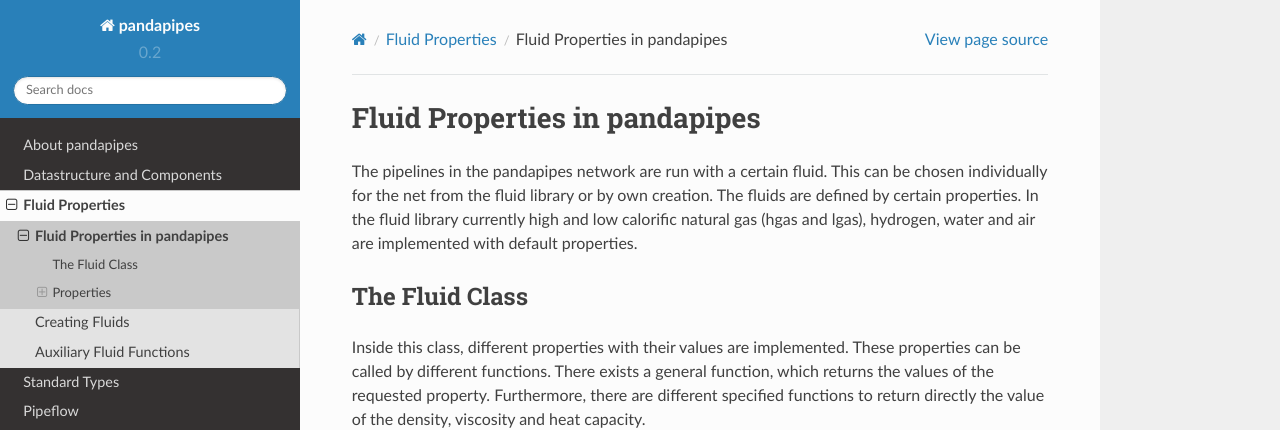
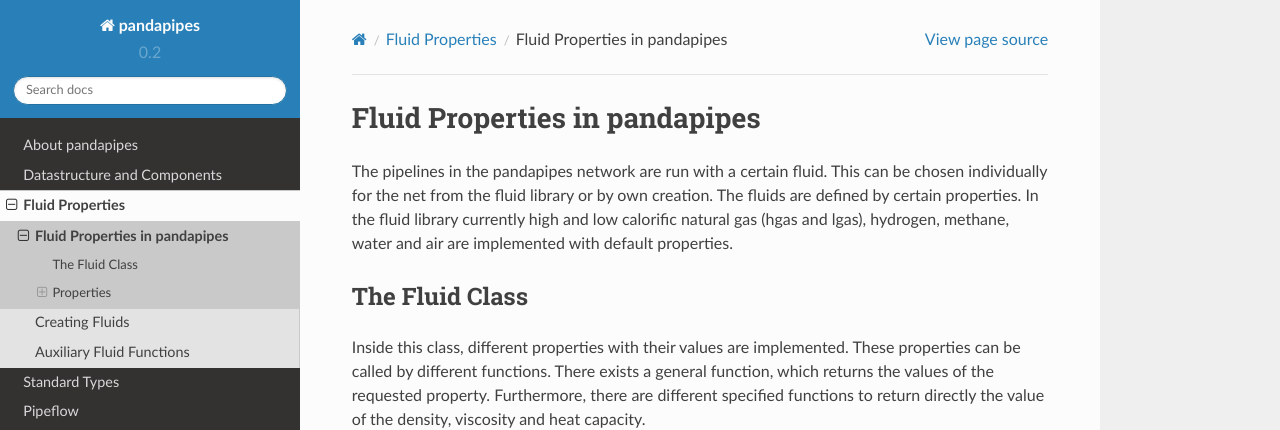
Before and after one commit to e2nIEE/pandapipes, a Sphinx documentation site: the page built from doc/source/fluid_properties/fluids.rst, in a window 1280 px wide and 900 px high. Shown: the top 430 px of the window. Built offline with Sphinx 7.4.7 and the Read the Docs theme 2.0.0, drawn with Linux system fonts in a browser that asks for light colours.

Commit message:
add little info on LHV and HHV in the docu; add missing listing of methane

```diff
--- a/doc/source/fluid_properties/fluids.rst
+++ b/doc/source/fluid_properties/fluids.rst
@@ -5,7 +5,7 @@
 The pipelines in the pandapipes network are run with a certain fluid. This can be
 chosen individually for the net from the fluid library or by own creation. The fluids
 are defined by certain properties. In the fluid library currently high and low calorific natural
-gas (hgas and lgas), hydrogen, water and air are implemented with default properties.
+gas (hgas and lgas), hydrogen, methane, water and air are implemented with default properties.
 
 
 The Fluid Class
```
Also changed, not shown: doc/source/fluid_properties/create_fluids.rst (+6 -1 lines), 1 other file.
